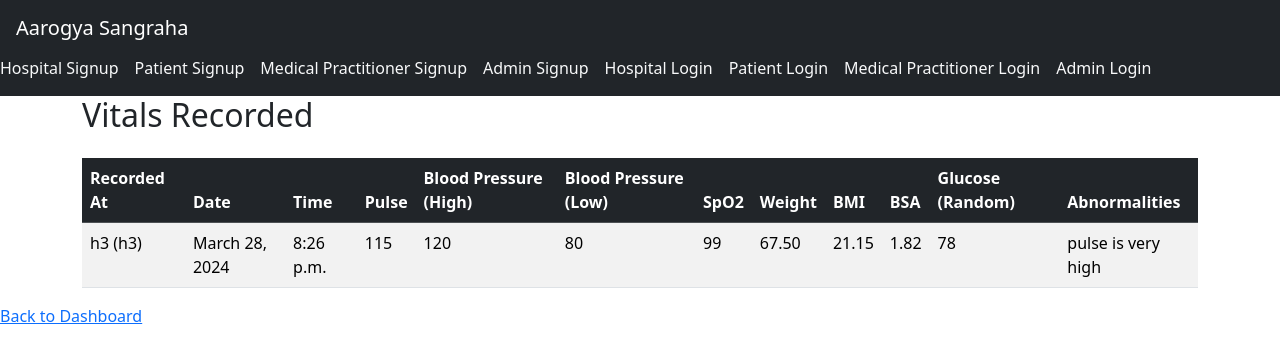
After one commit to ishaan19d/AarogyaSangraha, a Django app: page /treatment/vitals-list/191919191919 in a window 1280 px wide. The commit adds this page. Shown: the top 363 px of the page. Run offline with Django 4.2, Linux system fonts and the light colour scheme; data comes from the database, SQL or seed files in the repository; both versions use the stored data as it was after the commit.

Commit message:
added feature: Nurses can now record vitals,patients can view their vitals record

```diff
--- a/treatment/models.py
+++ b/treatment/models.py
@@ -140,8 +140,8 @@ class Medicine_Treatment(models.Model):
 class Vitals(models.Model):
     hospitalID = models.ForeignKey(Hospital, on_delete=models.SET_NULL, null=True, blank=True, to_field='hospitalID')
     aadharNo = models.ForeignKey(Patient,on_delete=models.CASCADE,to_field='aadharNo')
-    date = models.DateField()
-    time = models.TimeField()
+    date = models.DateField(auto_now_add=True)
+    time = models.TimeField(auto_now_add=True)
     pulse = models.IntegerField()
     bp_High = models.IntegerField()
     bp_low = models.IntegerField()
--- a/treatment/templates/treatment/patient_dashboard.html
+++ b/treatment/templates/treatment/patient_dashboard.html
@@ -10,6 +10,7 @@
     {% block body %}
     <p>this is patient {{ patient.aadharNo }}</p>
     <a href="{% url  'treatment:patient_treatments'%}">View Treatments</a>
+    <a href="{% url 'treatment:vitals_list' request.user.patient.get_aadharNo %}">View Vitals</a>
     {% endblock %}
 </body>
 </html>
--- /dev/null
+++ b/treatment/templates/treatment/vitals_list.html
@@ -0,0 +1,52 @@
+{% extends 'treatment/base.html' %}
+<!DOCTYPE html>
+<html lang="en">
+<head>
+    <meta charset="UTF-8">
+    <meta name="viewport" content="width=device-width, initial-scale=1.0">
+    <title>Vitals Record</title>
+</head>
+<body>
+    {% block body %}
+    <div class="container">
+        <h2 class="mb-4">Vitals Recorded</h2>
+        <table class="table table-striped table-hover">
+            <thead class="table-dark">
+                <tr>
+                    <th>Recorded At</th>
+                    <th>Date</th>
+                    <th>Time</th>
+                    <th>Pulse</th>
+                    <th>Blood Pressure (High)</th>
+                    <th>Blood Pressure (Low)</th>
+                    <th>SpO2</th>
+                    <th>Weight</th>
+                    <th>BMI</th>
+                    <th>BSA</th>
+                    <th>Glucose (Random)</th>
+                    <th>Abnormalities</th>
+                </tr>
+            </thead>
+            <tbody>
+                {% for vital in vitals %}
+                <tr>
+                    <td>{{ vital.hospitalID }}</td>
+                    <td>{{ vital.date }}</td>
+                    <td>{{ vital.time }}</td>
+                    <td>{{ vital.pulse }}</td>
+                    <td>{{ vital.bp_High }}</td>
+                    <td>{{ vital.bp_low }}</td>
+                    <td>{{ vital.spO2 }}</td>
+                    <td>{{ vital.weight }}</td>
+                    <td>{{ vital.bmi }}</td>
+                    <td>{{ vital.bsa }}</td>
+                    <td>{{ vital.glucose }}</td>
+                    <td>{{ vital.abnormalities }}</td>
+                </tr>
+                {% endfor %}
+            </tbody>
+        </table>
+    </div>
+    <a href="{% url 'treatment:patient_dashboard' request.user.patient.get_aadharNo %}">Back to Dashboard</a>
+    {% endblock %}
+</html>
--- a/treatment/urls.py
+++ b/treatment/urls.py
@@ -46,4 +46,7 @@ urlpatterns = [
     path('add-medicine',views.add_medicine,name='add_medicine'),
     path('delete-medicine/<str:medName>',views.delete_medicine,name='delete_medicine'),
     path('medicine-list',views.medicine_list,name='medicine_list'),
+
+    path('add-vitals',views.add_vitals,name='add_vitals'),
+    path('vitals-list/<str:aadharNo>',views.vitals_list,name='vitals_list'),
 ]
--- a/treatment/views.py
+++ b/treatment/views.py
@@ -249,3 +249,20 @@ def delete_medicine(request, medName):
 def medicine_list(request):
     medicines = models.Medicine.objects.all()
     return render(request, 'treatment/medicine_list.html', {'medicines': medicines})
+
+@login_required
+def add_vitals(request):
+    if request.method == 'POST':
+        form = forms.VitalsForm(request.POST)
+        if form.is_valid():
+            vitals = form.save(commit=False)
+            vitals.hospitalID = request.user.medicalpractitioner.hospitalID
+            vitals.save()
+            return redirect('treatment:add_vitals')
+    else:
+        form = forms.VitalsForm()
+    return render(request, 'treatment/add_vitals.html', {'form': form})
+
+def vitals_list(request, aadharNo):
+    vitals = models.Vitals.objects.filter(aadharNo=aadharNo).order_by('-time')
+    return render(request, 'treatment/vitals_list.html', {'vitals': vitals})
```
Also changed, not shown: treatment/forms.py (+14 -0 lines), treatment/templates/treatment/add_treatment.html (+12 -8 lines), treatment/templates/treatment/add_vitals.html (added, +24 -0 lines), treatment/templates/treatment/medprac_dashboard.html (+18 -12 lines), db.sqlite3, treatment/migrations/0016_alter_medicine_regulatoryclass_and_more.py (added).
